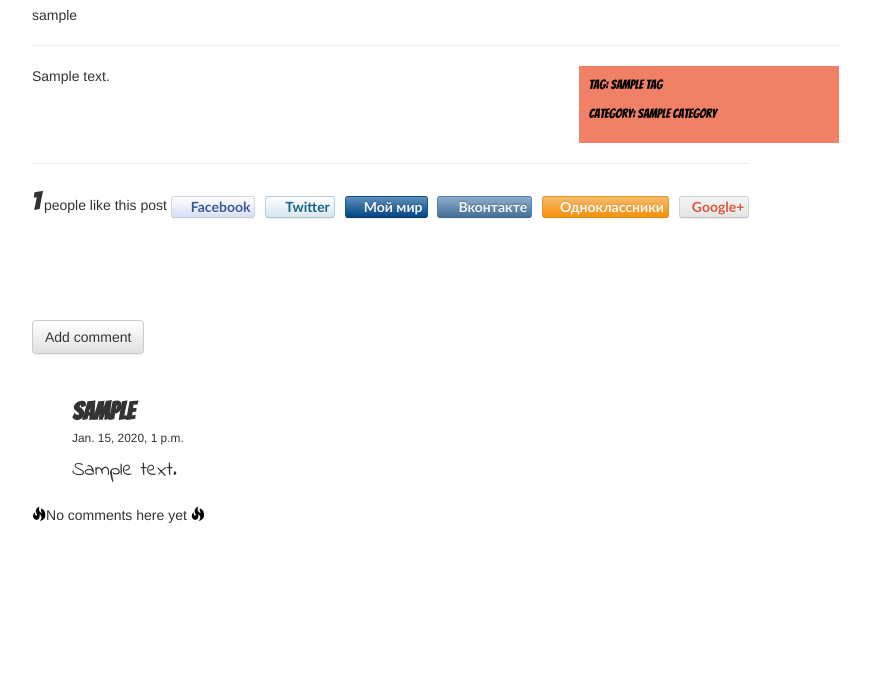
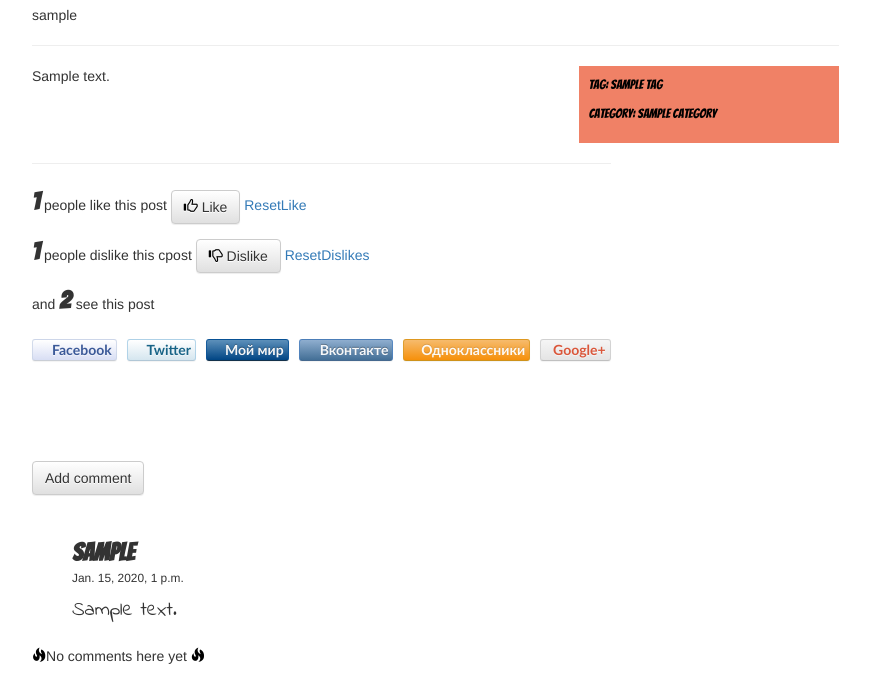
Before and after one commit to Vikykysha/blog-site, a Django app: page /post/1/ in a window 1280 px wide. Shown: the part 293-969 px from the top of the page, without its empty margins (23-893 px from the left). Before the commit the page ends 816 px from the top, so only its background shows below. Run offline with Django 3.2, Linux system fonts and the light colour scheme; a user stored in the database is signed in; tables that the repository leaves empty hold one stand-in row (values such as "Sample post"); some libraries are stand-ins or nearby versions.

Commit message:
add likes ajax

```diff
--- a/blog/forms.py
+++ b/blog/forms.py
@@ -8,7 +8,7 @@
 
 
     title = forms.CharField(label="Title of the post",max_length=100)
-    text= forms.CharField(label="Text of your post")
+    text= forms.CharField(label="Text of your post",widget=forms.Textarea)
     category = forms.ModelChoiceField(label="Select category",queryset=Category.objects.all(),required=False)
     tags = forms.CharField(label="Select or add your tag",widget=forms.TextInput(attrs={'id':'myinput'}),required=False)
 
--- a/blog/models.py
+++ b/blog/models.py
@@ -10,6 +10,8 @@
     website = models.URLField(blank=True, null=True)
 
     hobby = models.CharField(blank=True, null=True, max_length=200)
+    had_like = models.BooleanField(default=False)
+    had_dislike = models.BooleanField(default=False)
 
     def __unicode__(self):
         return self.user.username
@@ -34,6 +36,7 @@
     category = models.ForeignKey ('Category',blank=True, null=True)
     tags = models.ManyToManyField(Tag,related_name="tags",blank=True)
     likes  = models.BigIntegerField(blank = True, default = 0)
+    dislikes  = models.BigIntegerField(blank = True, default = 0)
     addLike = models.IntegerField(default = 0)
     glance = models.BigIntegerField(blank = True, default = 0)
 
--- a/blog/templates/blog/base.html
+++ b/blog/templates/blog/base.html
@@ -67,6 +67,7 @@
    <script src="../../static/js/awesomplete.js" ></script>
       <script src="./../static/js/script.js" ></script>
     <script>
+
        $("#myinput").click(function(){
     $.getJSON("/tag_json/", function(result){
 
@@ -77,6 +78,47 @@
         });
        });
 
+$('#likes').click(function(){
+    var catid;
+    catid = $(this).attr("data-catid");
+    $.get('/like_category/', {post_pk: catid}, function(data){
+               $('#like_count').html(data);
+               $('#likes').hide();
+               $('#dislikes').hide();
+               $('#downl').show()
+    });
+});
+
+$('#dislikes').click(function(){
+    var catid;
+    catid = $(this).attr("data-catid");
+    $.get('/dislike_category/', {post_pk: catid}, function(data){
+               $('#dislike_count').html(data);
+               $('#dislikes').hide();
+               $('#likes').hide();
+               $('#down').show()
+    });
+});
+       $('#down').click(function(){
+    var catid;
+    catid = $(this).attr("data-catid");
+    $.get('/down/', {post_pk: catid}, function(data){
+               $('#dislike_count').html(data);
+               $('#down').hide();
+               $('#dislikes').show();
+               $('#likes').show();
+    });
+});
+       $('#downl').click(function(){
+    var catid;
+    catid = $(this).attr("data-catid");
+    $.get('/downl/', {post_pk: catid}, function(data){
+               $('#like_count').html(data);
+               $('#downl').hide();
+               $('#dislikes').show();
+               $('#likes').show();
+    });
+});
 
 
 
--- a/blog/templates/blog/post_detail.html
+++ b/blog/templates/blog/post_detail.html
@@ -39,13 +39,38 @@
                     <strong id="like_count">{{ post.likes }}</strong> people like this post
                     {% if user.is_authenticated %}
 
-                        {% if not post.addLike%}
-                          <a class="btn btn-default" id = "likes" href="{% url 'like_category' pk=post.pk %}"><span class="glyphicon glyphicon-thumbs-up"></span> Like </a>
-                    and <strong id="like_count">{{post.glance}}  </strong>  see this post   <p></p>
-                         {% else %}
+                       <button id="likes" data-catid="{{post.pk}}" class="btn btn-default" type="button">
+        <span class=" glyphicon glyphicon-thumbs-up"></span>
+        Like
+        </button>
+               <a id="downl" data-catid="{{post.pk}}" >
 
-                         {% endif %}
+        ResetLike
+        </a>
                      {% endif %}
+              <p></p>
+              <strong id="dislike_count">{{ post.dislikes }}</strong> people dislike this cpost
+
+{% if user.is_authenticated %}
+        <button id="dislikes" data-catid="{{post.pk}}" class="btn btn-default" type="button">
+        <span class=" glyphicon glyphicon-thumbs-down"></span>
+        Dislike
+        </button>
+              <a id="down" data-catid="{{post.pk}}" >
+
+        ResetDislikes
+        </a>
+{% endif %}
+              <p></p>
+ and <strong id="like_count">{{post.glance}}  </strong>  see this post
+
+
+
+
+
+
+              <br>
+              <br>
                  <div class="social-likes" data-title="title">
 	                       <div class="facebook" title="Поделиться ссылкой на Фейсбуке">Facebook</div>
 	                       <div class="twitter" title="Поделиться ссылкой в Твиттере">Twitter</div>
@@ -54,6 +79,10 @@
 	                       <div class="odnoklassniki" title="Поделиться ссылкой в Одноклассниках">Одноклассники</div>
 	                      <div class="plusone" title="Поделиться ссылкой в Гугл-плюсе">Google+</div>
                    </div>
+              <p>
+
+
+</p>
 
 
 
--- a/blog/urls.py
+++ b/blog/urls.py
@@ -16,7 +16,10 @@
    url(r'^blog/profile/$', views.profile, name='profile'),
    url(r'^bloggers/$', views.bloggers, name='bloggers'),
    url(r'^categories/$', views.categories, name='categories'),
-   url(r'^post/(?P<pk>\d+)/like_category$', views.like_category, name='like_category'),
+   url(r'^like_category/$', views.like_category, name='like_category'),
+   url(r'^dislike_category/$', views.dislike_category, name='dislike_category'),
+   url(r'^down/$', views.down, name='down'),
+   url(r'^downl/$', views.downl, name='downl'),
    url(r'^tags/(?P<name>(\w+))/$', views.tag, name='tag'),
    url(r'^tag_json/$', views.tag_json, name='tag_json'),
 
--- a/blog/views.py
+++ b/blog/views.py
@@ -110,24 +110,77 @@
    return render(request,'blog/bloggers.html',{'users':users, 'prof':prof, 'list':list,'tags':tags})
 
 @login_required
-def like_category(request,pk):
+def like_category(request):
 
-    post = get_object_or_404(Post, pk=pk)
+    pk = None
     if request.method == 'GET':
-        post_pk = post.pk
-        post_p = post.addLike
-    likes = 0
-    if post_pk and (post_p==0):
-        post = Post.objects.get(pk=(int(post_pk)))
+        pk = request.GET['post_pk']
+
+
+    if pk:
+        post = Post.objects.get(pk=(int(pk)))
         if post:
             likes = post.likes + 1
             post.likes =  likes
-            l = post.addLike + 1
-            post.addLike = l
             post.save()
 
+    return HttpResponse(likes)
 
-    return redirect('blog.views.post_detail', pk=pk)
+
+
+@login_required
+def dislike_category(request):
+
+    pk = None
+    if request.method == 'GET':
+        pk = request.GET['post_pk']
+
+
+    if pk:
+        post = Post.objects.get(pk=(int(pk)))
+        if post:
+            dislikes = post.dislikes + 1
+            post.dislikes =  dislikes
+            post.save()
+
+    return HttpResponse(dislikes)
+
+@login_required
+def down(request):
+
+    pk = None
+    if request.method == 'GET':
+        pk = request.GET['post_pk']
+
+
+    if pk:
+        post = Post.objects.get(pk=(int(pk)))
+        if post:
+            dislikes = post.dislikes - 1
+            post.dislikes =  dislikes
+            post.save()
+
+    return HttpResponse(dislikes)
+@login_required
+def downl(request):
+
+    pk = None
+    if request.method == 'GET':
+        pk = request.GET['post_pk']
+
+
+    if pk:
+        post = Post.objects.get(pk=(int(pk)))
+        if post:
+            likes = post.likes - 1
+            post.likes =  likes
+            post.save()
+
+    return HttpResponse(likes)
+
+
+
+
 
 def post_list(request):
    tagss = Tag.objects.all()
--- /dev/null
+++ b/mysite/gunicorn.conf.py
@@ -0,0 +1,5 @@
+import multiprocessing
+
+bind = "127.0.0.1:8000"
+workers = 2
+user = "nobody"
```
Also changed, not shown: blog/migrations/0019_post_dislikes.py (added), blog/migrations/0020_auto_20160512_1000.py (added).
